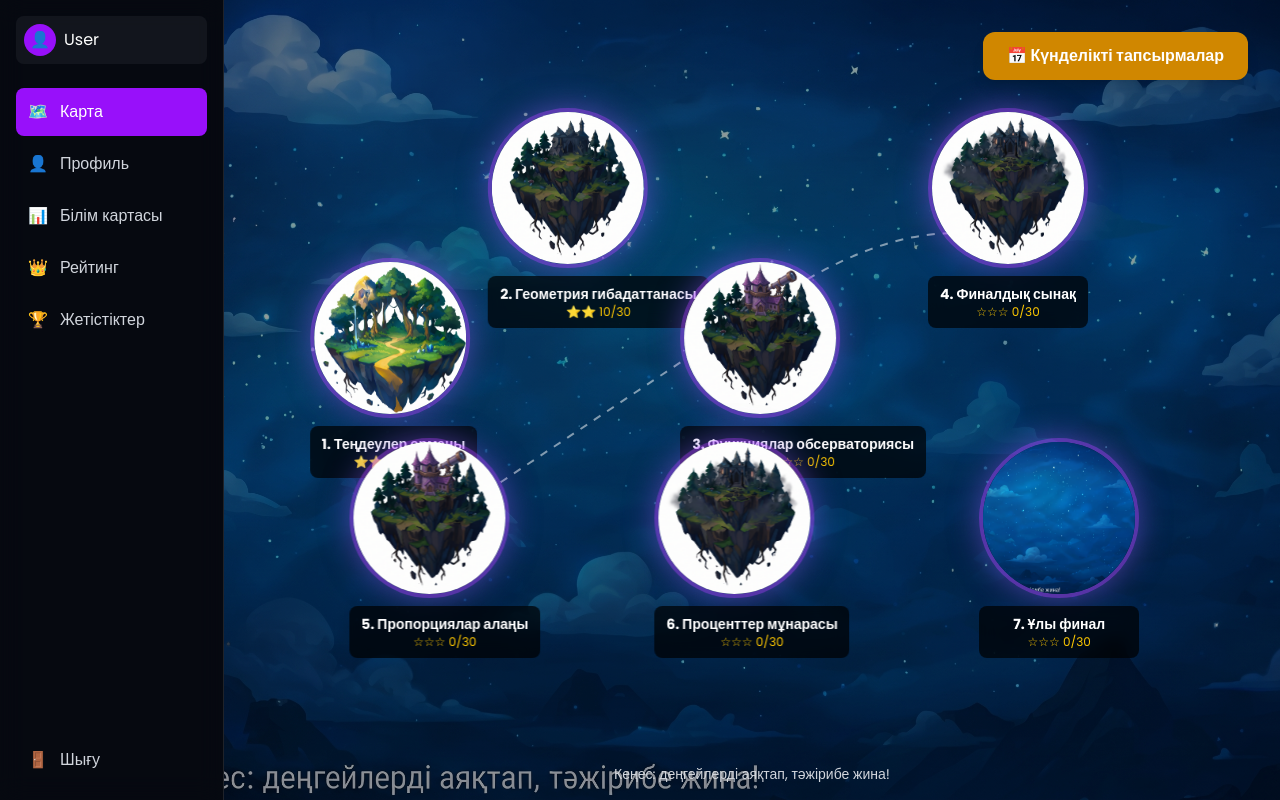
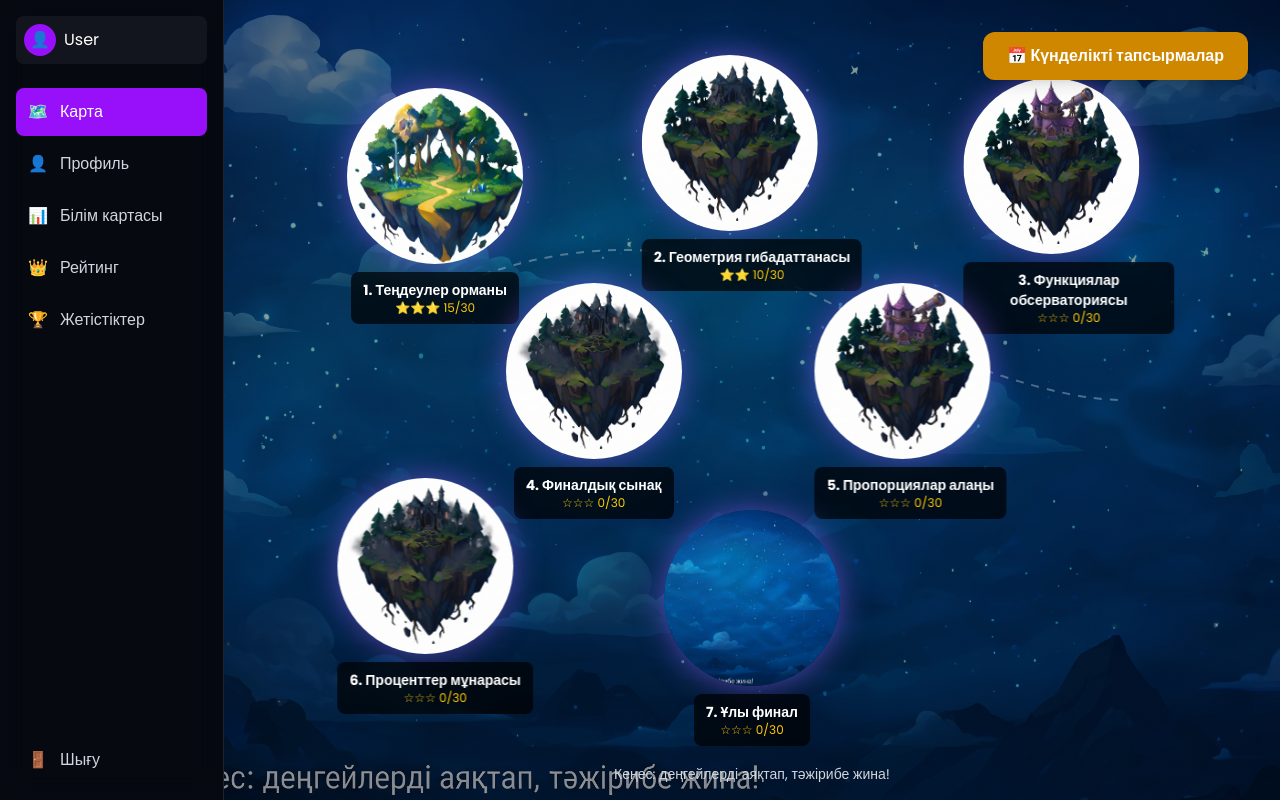
Before and after one commit to janbolatnurtaiuly2023-cpu/mathquest, a React (Vite) app: page /map in a window 1280 px wide. Built offline with nearby package versions, Linux system fonts and the light colour scheme.

Commit message:
Fix: Map layout for 7 worlds and remove image borders

```diff
--- a/src/pages/Map.jsx
+++ b/src/pages/Map.jsx
@@ -11,8 +11,8 @@ const worlds = [
     progress: '15/30',
     stars: 3,
     image: '/images/world1.jfif',
-    x: '15%',
-    y: '50%',
+    x: '20%',
+    y: '25%',
   },
   {
     id: 2,
@@ -21,8 +21,8 @@ const worlds = [
     progress: '10/30',
     stars: 2,
     image: '/images/world2.jfif',
-    x: '35%',
-    y: '25%',
+    x: '50%',
+    y: '20%',
   },
   {
     id: 3,
@@ -31,8 +31,8 @@ const worlds = [
     progress: '0/30',
     stars: 0,
     image: '/images/world3.jfif',
-    x: '55%',
-    y: '50%',
+    x: '80%',
+    y: '25%',
   },
   {
     id: 4,
@@ -41,18 +41,18 @@ const worlds = [
     progress: '0/30',
     stars: 0,
     image: '/images/world4.jfif',
-    x: '75%',
-    y: '25%',
+    x: '35%',
+    y: '55%',
   },
   {
     id: 5,
     name: '5. Пропорциялар алаңы',
-    unlocked: true, // Барлығын ашық қылып қоямыз, кейін өзгертеміз
+    unlocked: true,
     progress: '0/30',
     stars: 0,
-    image: '/images/world3.jfif', // Әзірге 3-әлемнің суретін қолданамыз
-    x: '20%',
-    y: '80%',
+    image: '/images/world3.jfif',
+    x: '65%',
+    y: '55%',
   },
   {
     id: 6,
@@ -60,9 +60,9 @@ const worlds = [
     unlocked: true,
     progress: '0/30',
     stars: 0,
-    image: '/images/world4.jfif', // Әзірге 4-әлемнің суретін қолданамыз
-    x: '50%',
-    y: '80%',
+    image: '/images/world4.jfif',
+    x: '20%',
+    y: '85%',
   },
   {
     id: 7,
@@ -70,9 +70,9 @@ const worlds = [
     unlocked: true,
     progress: '0/30',
     stars: 0,
-    image: '/images/background.jfif', // Фонды қолданамыз
-    x: '80%',
-    y: '80%',
+    image: '/images/background.jfif',
+    x: '50%',
+    y: '90%',
   },
 ];
 
@@ -96,19 +96,19 @@ export default function Map() {
         {/* Қисық сызықтар (тек компьютерде көрінеді) */}
         <svg className="absolute inset-0 w-full h-full pointer-events-none hidden md:block">
           <path
-            d="M 250 500 Q 400 400 550 300 T 800 250"
+            d="M 200 300 Q 400 200 600 300 T 900 400"
             stroke="white"
             strokeWidth="2"
             strokeDasharray="8 8"
             fill="none"
-            opacity="0.5"
+            opacity="0.3"
           />
         </svg>
 
         {/* Негізгі контент */}
         <div className="relative z-10 w-full min-h-screen flex flex-col pt-20 pb-16 md:pt-0 md:justify-center">
 
-          {/* Күнделікті тапсырмалар батырмасы (телефонда ортаға, компьютерде оң жаққа) */}
+          {/* Күнделікті тапсырмалар батырмасы */}
           <div className="absolute top-4 right-4 md:top-8 md:right-8 z-50">
             <button
               onClick={() => setShowQuests(true)}
@@ -118,8 +118,8 @@ export default function Map() {
             </button>
           </div>
 
-          {/* ================= КОМПЬЮТЕРГЕ АРНАЛҒАН КАРТА (md:block) ================= */}
-          <div className="hidden md:block relative w-full max-w-5xl h-[600px] mx-auto">
+          {/* ================= КОМПЬЮТЕРГЕ АРНАЛҒАН КАРТА ================= */}
+          <div className="hidden md:block relative w-full max-w-6xl h-[650px] mx-auto">
             {worlds.map((world) => (
               <div
                 key={world.id}
@@ -134,12 +134,13 @@ export default function Map() {
                     <img
                       src={world.image}
                       alt={world.name}
-                      className={`w-40 h-40 object-cover rounded-full border-4 border-purple-500/50 shadow-[0_0_30px_rgba(139,92,246,0.5)] ${
+                      // Ақ жиекті жою үшін border сыныбы алынып тасталды
+                      className={`w-36 h-36 lg:w-44 lg:h-44 object-cover rounded-full shadow-[0_0_30px_rgba(139,92,246,0.6)] ${
                         !world.unlocked && 'grayscale brightness-50'
                       }`}
                     />
                   ) : (
-                    <div className="w-40 h-40 flex items-center justify-center text-8xl">🏝️</div>
+                    <div className="w-36 h-36 lg:w-44 lg:h-44 flex items-center justify-center text-8xl">🏝️</div>
                   )}
                   {!world.unlocked && (
                     <div className="absolute inset-0 flex items-center justify-center">
@@ -149,7 +150,7 @@ export default function Map() {
                     </div>
                   )}
                 </div>
-                <div className="mt-2 bg-black/70 backdrop-blur-sm px-3 py-2 rounded-lg">
+                <div className="mt-2 bg-black/70 backdrop-blur-sm px-3 py-2 rounded-lg inline-block">
                   <p className="text-white text-sm font-bold">{world.name}</p>
                   <p className="text-yellow-400 text-xs">
                     {'⭐'.repeat(world.stars) || '☆☆☆'} {world.progress}
@@ -159,7 +160,7 @@ export default function Map() {
             ))}
           </div>
 
-          {/* ================= ТЕЛЕФОНҒА АРНАЛҒАН КАРТА (md:hidden) ================= */}
+          {/* ================= ТЕЛЕФОНҒА АРНАЛҒАН КАРТА ================= */}
           <div className="md:hidden flex flex-col gap-4 w-full px-4 mt-12 pb-24 z-10">
             {worlds.map((world) => (
               <div
@@ -175,7 +176,7 @@ export default function Map() {
                   <img
                     src={world.image}
                     alt={world.name}
-                    className={`w-16 h-16 rounded-full object-cover border-2 ${world.unlocked ? 'border-purple-500' : 'border-gray-600 grayscale'}`}
+                    className={`w-16 h-16 rounded-full object-cover ${world.unlocked ? '' : 'grayscale'}`}
                   />
                 ) : (
                   <div className="w-16 h-16 rounded-full bg-slate-700 flex items-center justify-center text-3xl">🏝️</div>
```
